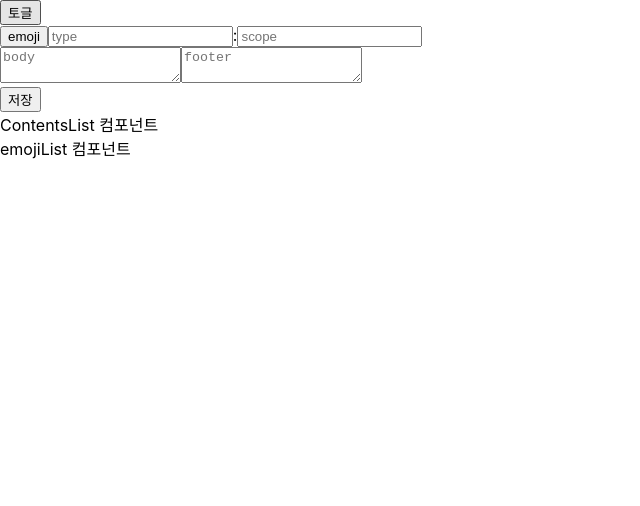
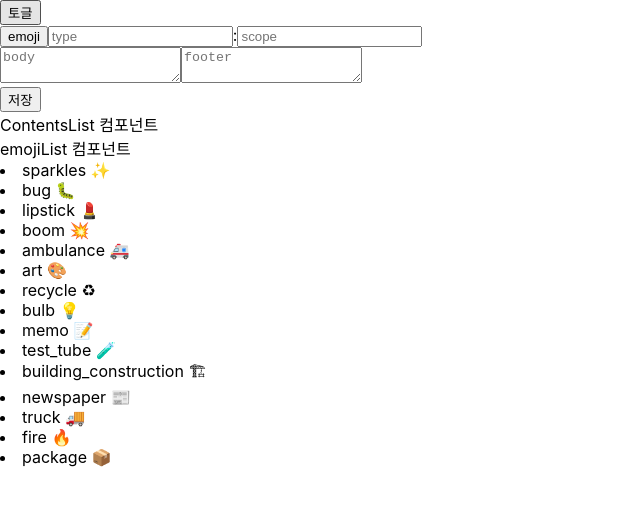
Before and after one commit to kwonyongjun1/commit-message, a React (Create React App) app in the folder commit-message/: page / in a window 1280 px wide. Both pictures are taken after a click on the button "emoji". Shown: the top 506 px of the page, without its empty margins (0-640 px from the left). Built offline with nearby package versions, Linux system fonts and the light colour scheme.

Commit message:
✨ Feat: emojiList 표출

```diff
--- a/commit-message/src/components/EmojiList.js
+++ b/commit-message/src/components/EmojiList.js
@@ -1,10 +1,18 @@
 import React from 'react'
-import "../database/data";
+import { emojiList} from '../database/data';
 export default function EmojiList() {
 
+    const test = () =>{
+        console.log(emojiList);
+    };
     return(
         <div>
            emojiList 컴포넌트
+           {emojiList.map((item) => (
+          <div key={item.id}>
+              <li>{item.id} {item.emoji}</li>
+          </div>
+        ))}
         </div>
     );
 }
```
